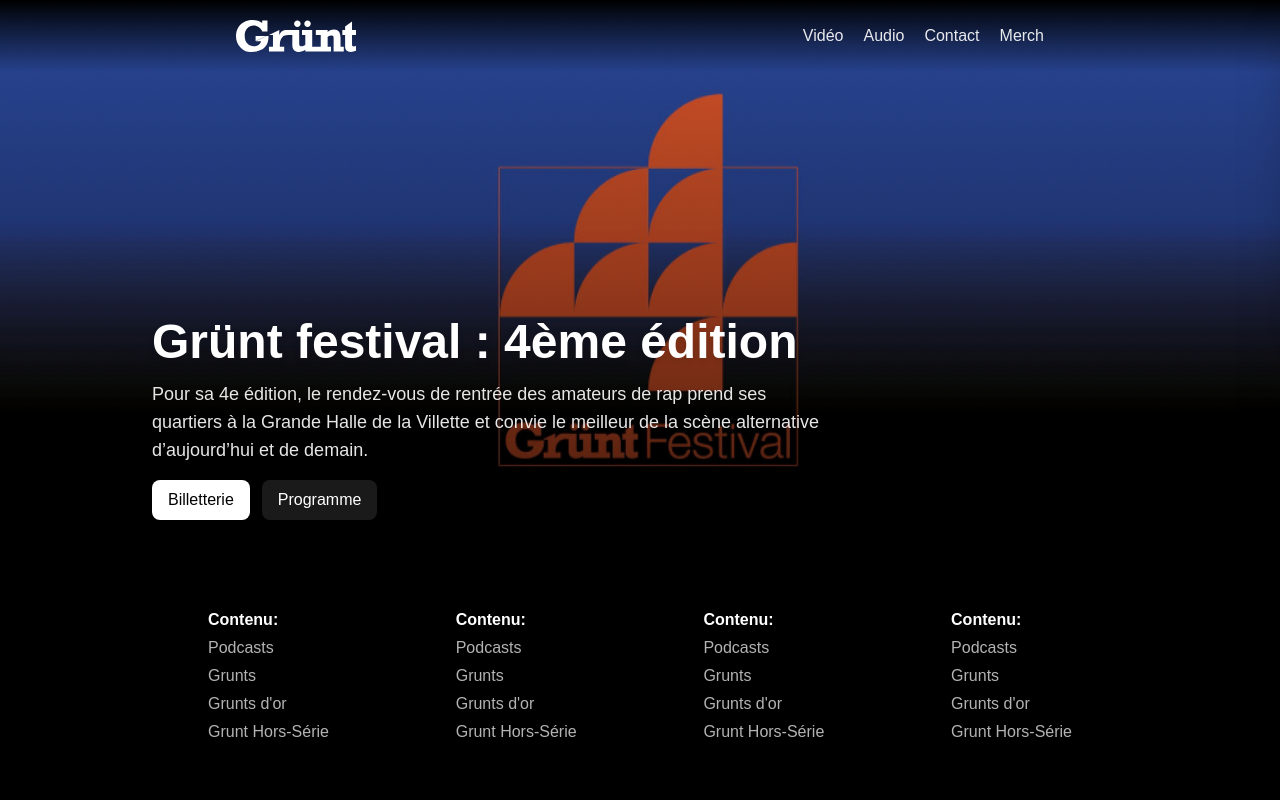
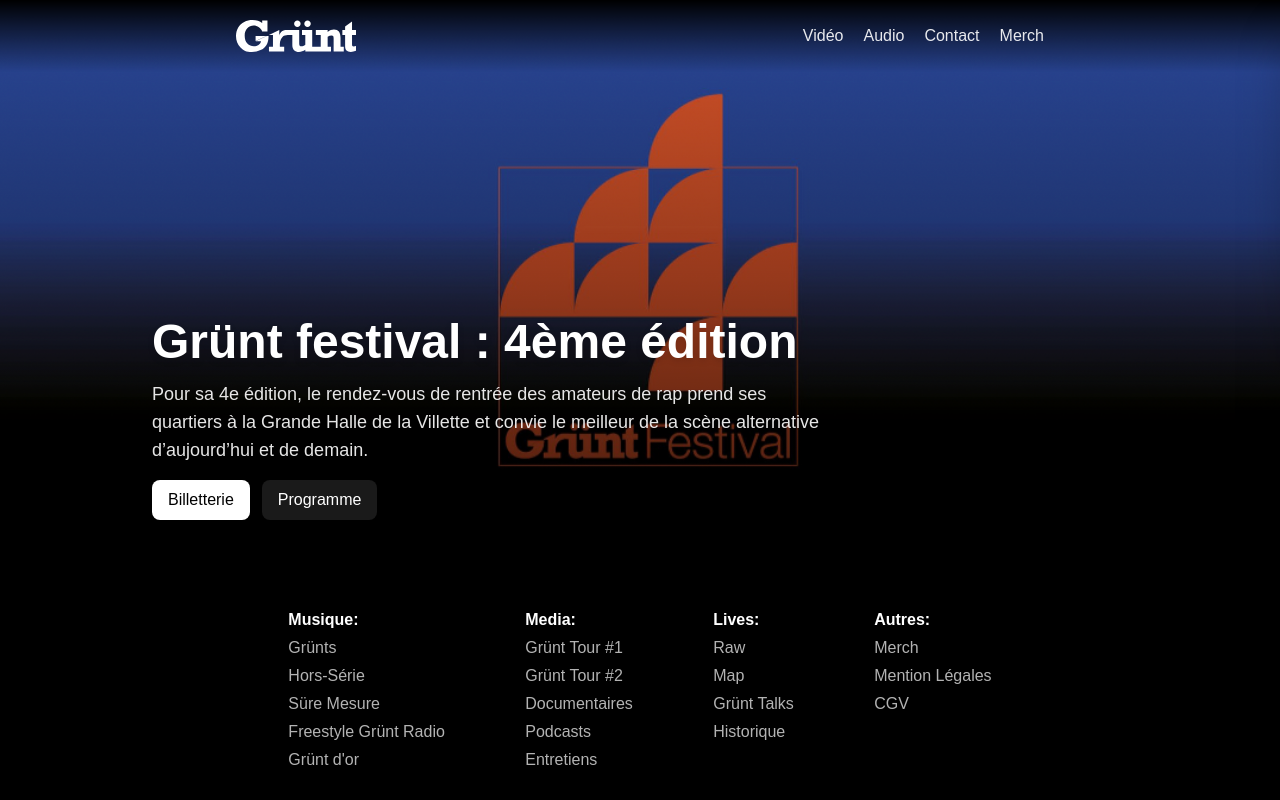
Before and after one commit to v3nel/gruntsiterework, a Next.js app: page / in a window 1280 px wide. Shown: the top 800 px of the page. Built offline with nearby package versions, Linux system fonts and the light colour scheme.

Commit message:
Refactor Footer: Update content categories and styling

```diff
--- a/app/components/Footer.tsx
+++ b/app/components/Footer.tsx
@@ -2,35 +2,36 @@
 
 export default function Footer() {
     return (
-        <section id="footer" className="flex flex-col bg-black w-full mt-auto py-12 px-52 gap-21">
-        <div className="flex flex-row justify-between text-white">
+        <section id="footer" className="flex flex-col bg-black w-full mt-auto py-12 px-4 sm:px-6 lg:px-24 xl:px-52 gap-21">
+        <div className="flex flex-row justify-evenly text-white">
           <div className="flex flex-col gap-1">
-            <a className="font-bold">Contenu:</a>
-            <Link href="/" className="hover:text-white text-white/70 transition-all">Podcasts</Link>
-            <Link href="/" className="hover:text-white text-white/70 transition-all">Grunts</Link>
-            <Link href="/" className="hover:text-white text-white/70 transition-all">Grunts d'or</Link>
-            <Link href="/" className="hover:text-white text-white/70 transition-all">Grunt Hors-Série</Link>
+            <a className="font-bold">Musique:</a>
+            <Link href="/" className="hover:text-white text-white/70 transition-all">Grünts</Link>
+            <Link href="/" className="hover:text-white text-white/70 transition-all">Hors-Série</Link>
+            <Link href="/" className="hover:text-white text-white/70 transition-all">Süre Mesure</Link>
+            <Link href="/" className="hover:text-white text-white/70 transition-all">Freestyle Grünt Radio</Link>
+            <Link href="/" className="hover:text-white text-white/70 transition-all">Grünt d'or</Link>
           </div>
           <div className="flex flex-col gap-1">
-            <a className="font-bold">Contenu:</a>
+            <a className="font-bold">Media:</a>
+            <Link href="/" className="hover:text-white text-white/70 transition-all">Grünt Tour #1</Link>
+            <Link href="/" className="hover:text-white text-white/70 transition-all">Grünt Tour #2</Link>
+            <Link href="/" className="hover:text-white text-white/70 transition-all">Documentaires</Link>
             <Link href="/" className="hover:text-white text-white/70 transition-all">Podcasts</Link>
-            <Link href="/" className="hover:text-white text-white/70 transition-all">Grunts</Link>
-            <Link href="/" className="hover:text-white text-white/70 transition-all">Grunts d'or</Link>
-            <Link href="/" className="hover:text-white text-white/70 transition-all">Grunt Hors-Série</Link>
+            <Link href="/" className="hover:text-white text-white/70 transition-all">Entretiens</Link>
           </div>
           <div className="flex flex-col gap-1">
-            <a className="font-bold">Contenu:</a>
-            <Link href="/" className="hover:text-white text-white/70 transition-all">Podcasts</Link>
-            <Link href="/" className="hover:text-white text-white/70 transition-all">Grunts</Link>
-            <Link href="/" className="hover:text-white text-white/70 transition-all">Grunts d'or</Link>
-            <Link href="/" className="hover:text-white text-white/70 transition-all">Grunt Hors-Série</Link>
+            <a className="font-bold">Lives:</a>
+            <Link href="/" className="hover:text-white text-white/70 transition-all">Raw</Link>
+            <Link href="/" className="hover:text-white text-white/70 transition-all">Map</Link>
+            <Link href="/" className="hover:text-white text-white/70 transition-all">Grünt Talks</Link>
+            <Link href="/" className="hover:text-white text-white/70 transition-all">Historique</Link>
           </div>
           <div className="flex flex-col gap-1">
-            <a className="font-bold">Contenu:</a>
-            <Link href="/" className="hover:text-white text-white/70 transition-all">Podcasts</Link>
-            <Link href="/" className="hover:text-white text-white/70 transition-all">Grunts</Link>
-            <Link href="/" className="hover:text-white text-white/70 transition-all">Grunts d'or</Link>
-            <Link href="/" className="hover:text-white text-white/70 transition-all">Grunt Hors-Série</Link>
+            <a className="font-bold">Autres:</a>
+            <Link href="/" className="hover:text-white text-white/70 transition-all">Merch</Link>
+            <Link href="/" className="hover:text-white text-white/70 transition-all">Mention Légales</Link>
+            <Link href="/" className="hover:text-white text-white/70 transition-all">CGV</Link>
           </div>
         </div>
         <div className="flex flex-col gap-1">
@@ -46,7 +47,7 @@
             <a className="text-white/80 text-sm">Le service Grünt Radio respecte le droit d'auteur. Tous les droits des auteurs des œuvres protégées reproduites et communiquées sur ce site, sont réservés. Sauf autorisation expresse, toute utilisation des œuvres autres que l’écoute dans le cadre du cercle de famille sont interdites.</a>
           </div>
           <div className="text-white text-sm">
-            <p className="text-white/80"> © grunt 2025 / Site par <Link href="https://github.com/v3nel" className="hover:text-white hover:underline transition-all"> venel._</Link> </p>
+            <p className="text-white/80"> © grunt 2025 / Site par <Link href="https://github.com/v3nel" className="hover:text-white hover:underline transition-all"> Loan Nguyen</Link> </p>
           </div>
         </div>
       </section>
```
